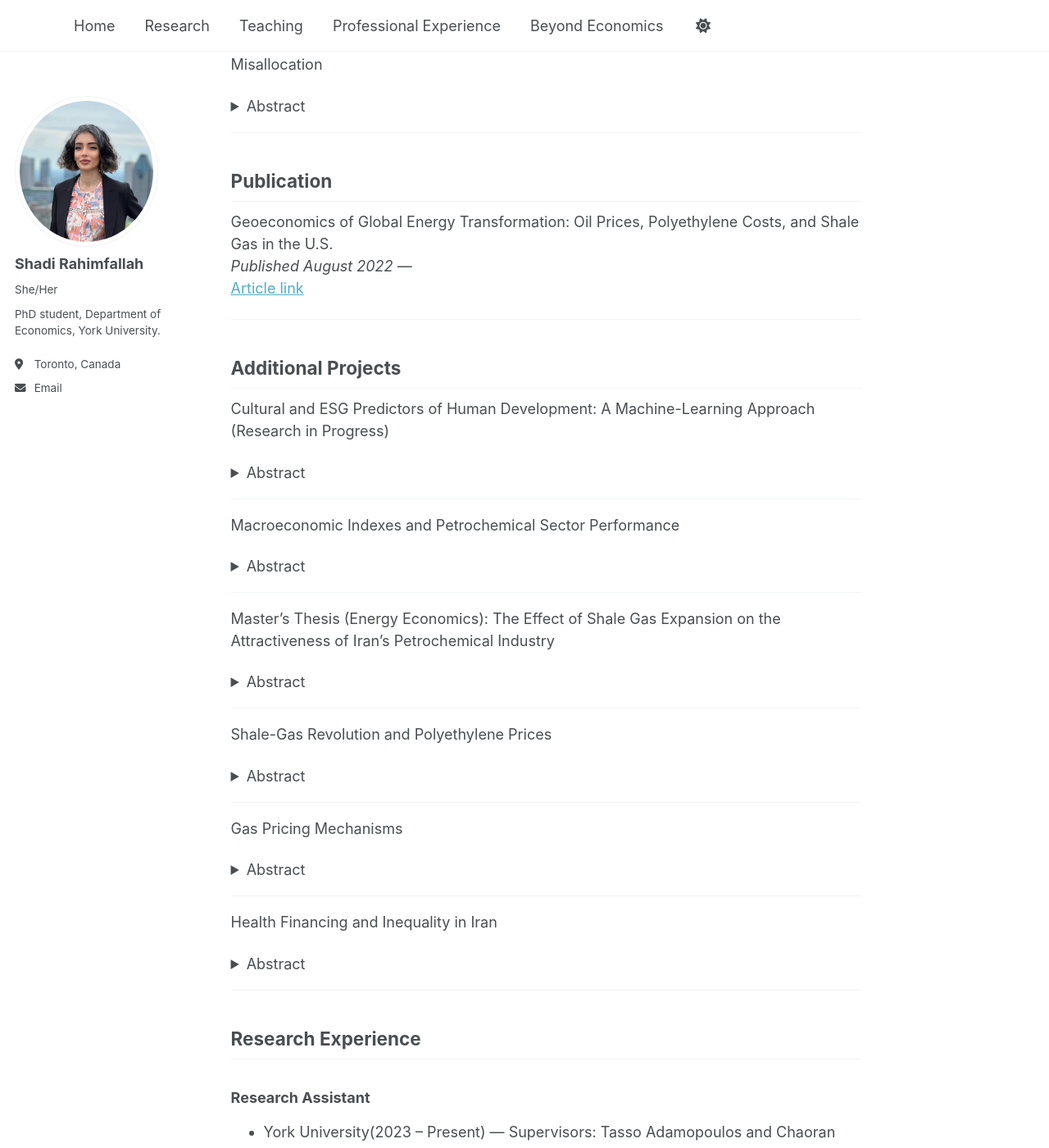
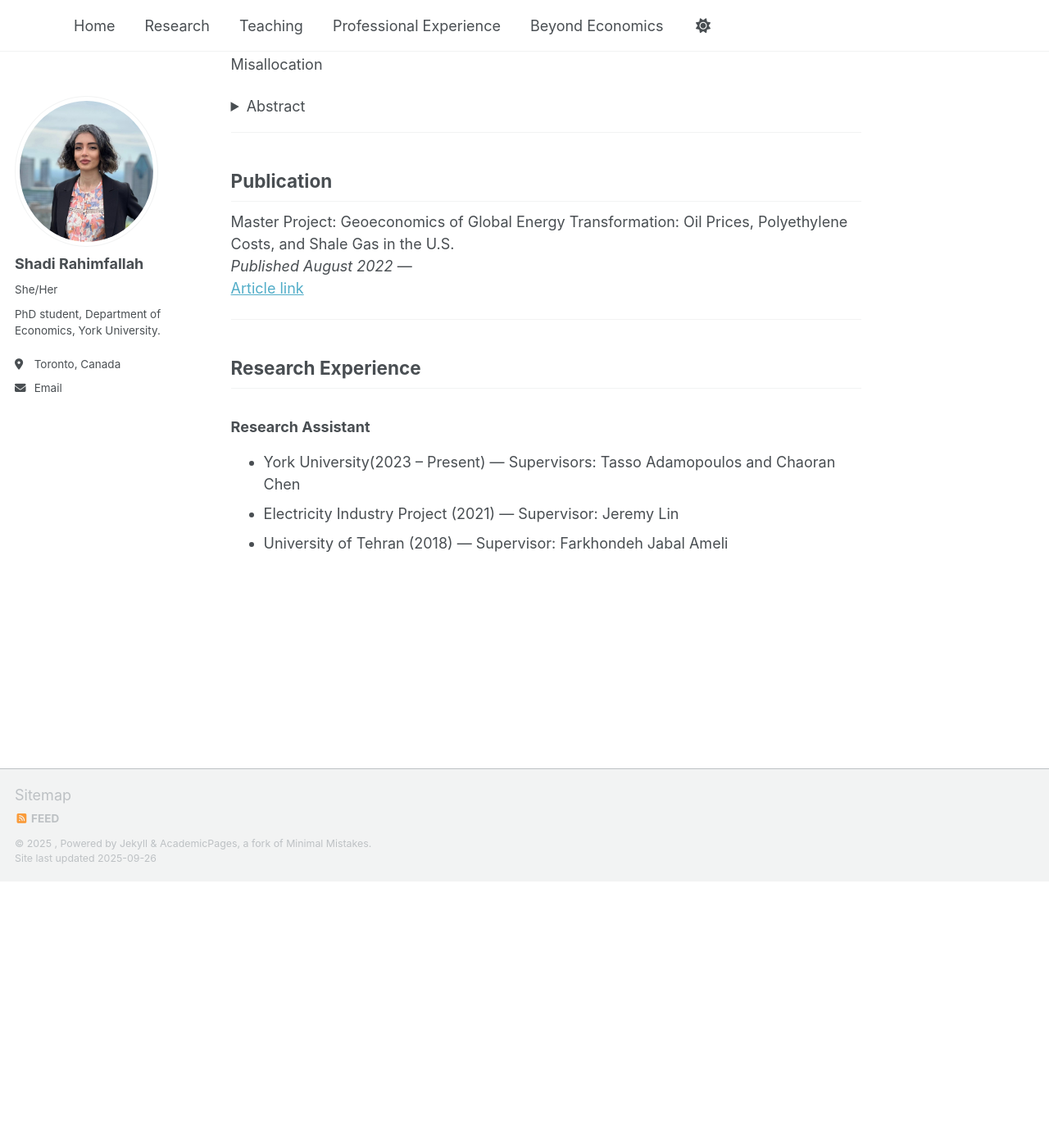
Before and after one commit to ShadiRahimfallah/ShadiRahimfallah.github.io, a Jekyll site: the page built from _pages/research.md, in a window 1280 px wide and 1400 px high, scrolled down 454 px. Shown: the whole window at 82% size. Built offline with Jekyll 4.4.1, drawn with Linux system fonts in a browser that asks for light colours; a script that is not in the unit is left out; after the commit the page ends 1529 px from its top, so only the background shows below that; some of the changed text lies outside the part shown.

Commit message:
Update research.md

```diff
--- a/_pages/research.md
+++ b/_pages/research.md
@@ -30,52 +30,11 @@ Firms can choose new vs. used capital. The lower purchase price of used capital
 ---
 
 ## Publication
+Master Project:
 Geoeconomics of Global Energy Transformation: Oil Prices, Polyethylene Costs, and Shale Gas in the U.S.
 *Published August 2022* —
 <a href="https://wsps.ut.ac.ir/article_93569.html" target="_blank" rel="noopener noreferrer">Article link</a>
 
----
-
-## Additional Projects
-Cultural and ESG Predictors of Human Development: A Machine-Learning Approach (Research in Progress)
-<details><summary>Abstract</summary>
-This project uses machine-learning methods to link ESG indicators and cultural values with the Human Development Index (HDI), highlighting how institutions and sustainability shape long-run welfare. This project integrates environmental, social, and governance (ESG) indicators with Hofstede’s cultural dimensions to build a predictive model of the Human Development Index (HDI). Using techniques such as gradient boosting, penalized regression, and unsupervised clustering, the framework identifies nonlinear interactions and latent groupings in high-dimensional data. The research highlights how cultural values, governance quality, and sustainability practices jointly shape human development outcomes. It not only improves forecasting accuracy relative to traditional models but also uncovers policy-relevant pathways, showing, for example, how combinations of governance strength and cultural orientation condition the returns to social investment. By merging cross-country datasets with advanced machine learning, the project advances the measurement of development and provides a richer understanding of the institutional and cultural drivers of long-run welfare.
-</details>
-
----
-
-Macroeconomic Indexes and Petrochemical Sector Performance
-<details><summary>Abstract</summary>
-This panel VAR study shows that higher deposit rates lower petrochemical stock returns, while exchange-rate and overall market gains raise them. Oil-price increases hurt returns at first, but the effect fades gradually. In this study, I apply a panel VAR to examine how oil prices, real exchange rates, deposit rates, and market returns shape stock returns in Iran’s petrochemical sector. Impulse–response functions show deposit-rate shocks reduce returns, exchange-rate shocks increase them, and oil shocks have a negative yet diminishing effect across quarters—highlighting persistent macro-financial channels shaping firm performance.
-</details>
-
----
-
-Master’s Thesis (Energy Economics): The Effect of Shale Gas Expansion on the Attractiveness of Iran’s Petrochemical Industry
-<details><summary>Abstract</summary>
-The Effect of Shale Gas Expansion on the Attractiveness of Iran’s Petrochemical Industry** Brief: Global shale gas lowered feedstock costs abroad, intensifying competition and challenging Iran’s export position; domestic exchange-rate and inflation dynamics are also pivotal. The thesis studies how the U.S. shale-gas boom reshaped global petrochemical competitiveness. Using time-series and panel econometrics (e.g., VECM/cointegration), it links shale-driven energy price changes with polyethylene prices and sectoral performance, showing how external energy shocks and domestic macro factors jointly determine industry attractiveness.
-</details>
-
----
-
-Shale-Gas Revolution and Polyethylene Prices
-<details><summary>Abstract</summary>
-Time-series models trace pass-through from shale-driven gas price declines to lower polyethylene prices, revealing strong energy-to-industry transmission. Econometric analysis shows that cheaper gas inputs increased supply and put durable downward pressure on polymer prices, illustrating how energy shocks propagate through manufacturing cost structures and global competition.
-</details>
-
----
-
-Gas Pricing Mechanisms
-<details><summary>Abstract</summary>
-Policy framework for efficient and equitable natural-gas pricing under natural-monopoly conditions, estimated with GMM to handle endogeneity and dynamics. Grounded in public-sector pricing and Ramsey principles, the project estimates demand and cost relationships and evaluates alternative pricing rules under subsidy reform. GMM estimation provides consistent dynamics, yielding benchmarks that balance fiscal goals, consumer welfare, and industrial competitiveness.
-</details>
-
----
-
-Health Financing and Inequality in Iran
-<details><summary>Abstract</summary>
-Using province-by-year data, places with higher average household income have fewer infant and overall deaths, while more income inequality is linked to more deaths. Insurance coverage, education, and health-care capacity also help reduce deaths. I compare each province to itself over time (so fixed local traits don’t bias results) and track two outcomes: infant mortality and all-cause mortality. The main drivers are log household spending (a proxy for income), the Gini index (a measure of inequality), education, insurance coverage, and healthcare capacity. To check the direction of cause and effect, I also repeat the analysis using past values as instruments. The pattern is robust: higher income → lower mortality; higher inequality → higher mortality; more insurance, education, and care capacity → lower mortality.
-</details>
 ---
 
 ## Research Experience
```
